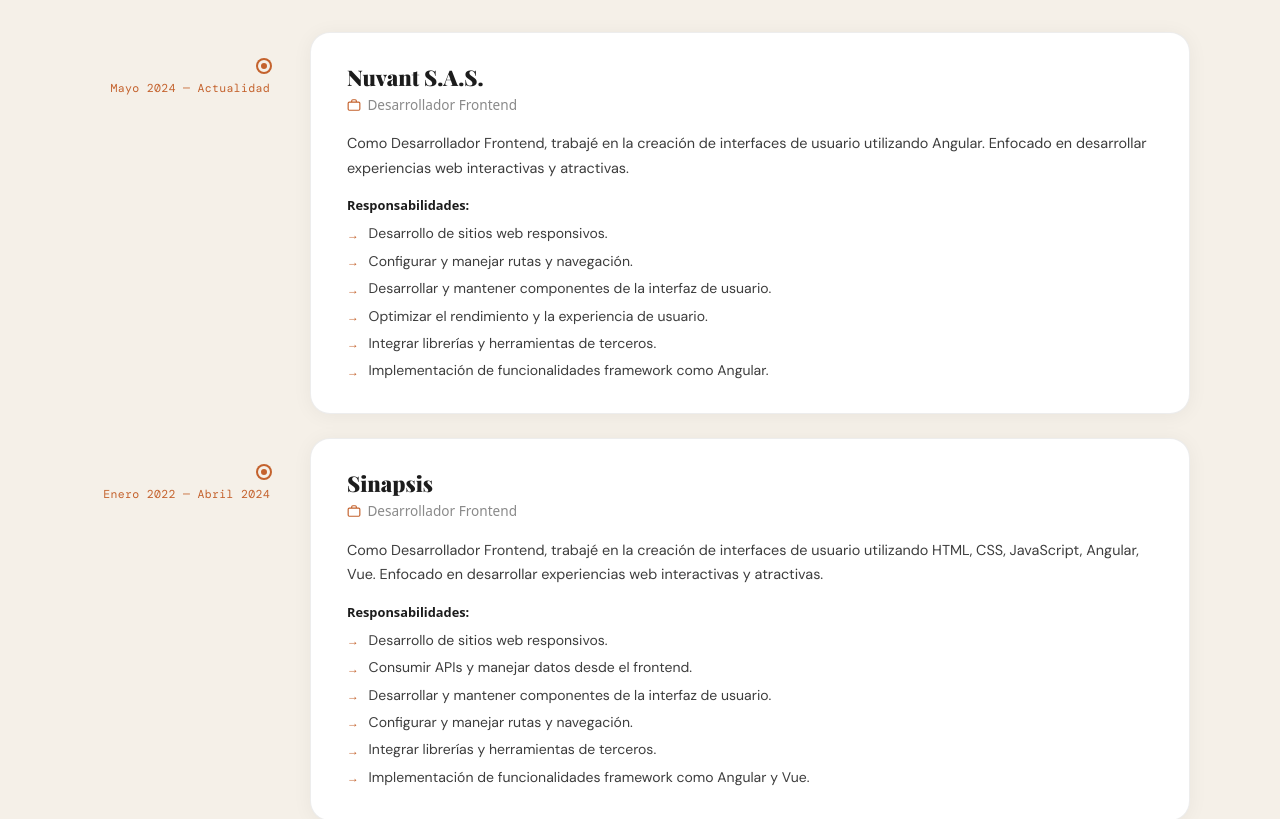
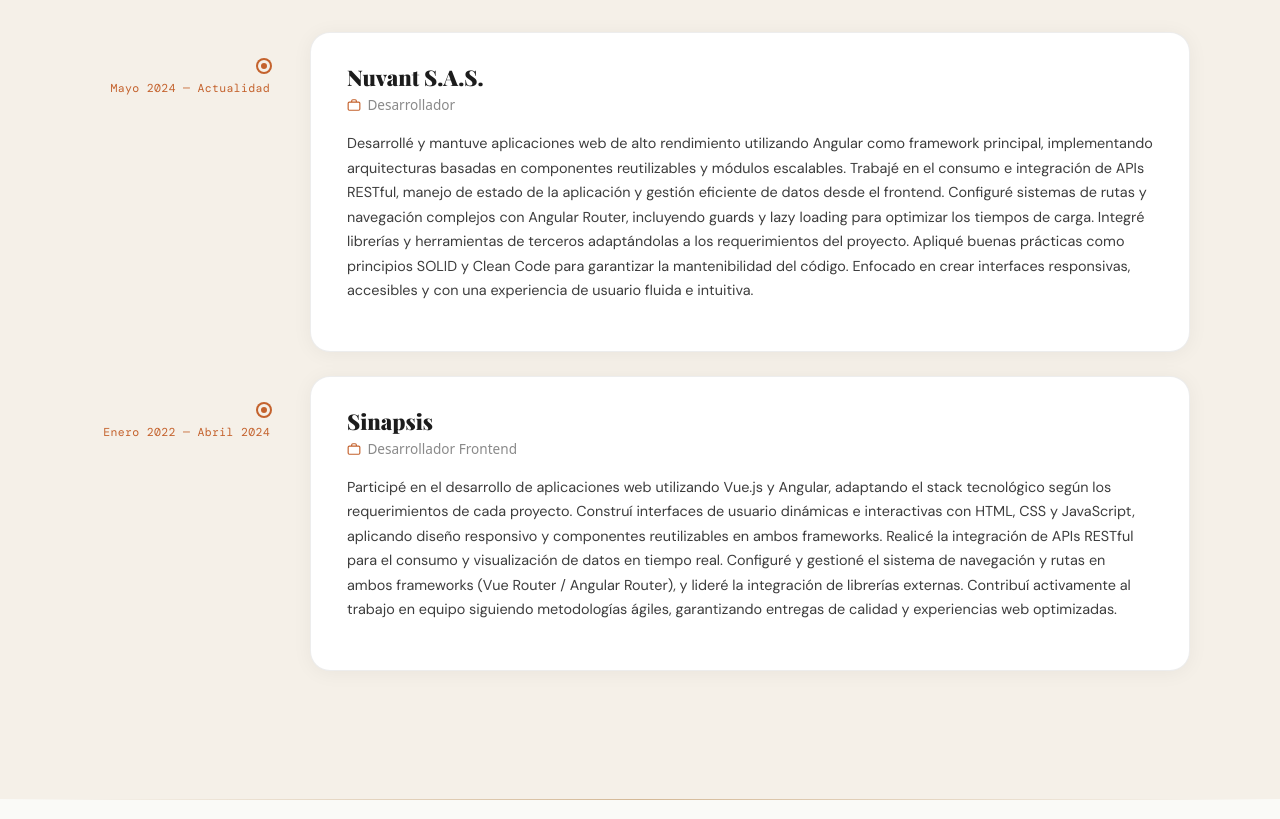
Before and after one commit to agc1921/portafolio, an Angular app: page / in a window 1280 px wide. Shown: the part 1780-2599 px from the top of the page. Built offline with nearby package versions, Linux system fonts and the light colour scheme; a web font is replaced by a local one.

Commit message:
update skills v3

```diff
--- a/src/app/components/layout/experiencia/experiencia.component.html
+++ b/src/app/components/layout/experiencia/experiencia.component.html
@@ -14,23 +14,24 @@
         <div class="exp-card">
           <h3 class="exp-company">Nuvant S.A.S.</h3>
           <p class="exp-role">
-            <svg width="14" height="14" viewBox="0 0 24 24" fill="none" stroke="currentColor" stroke-width="2"><rect x="2" y="7" width="20" height="14" rx="2"/><path d="M16 7V5a2 2 0 0 0-2-2h-4a2 2 0 0 0-2 2v2"/></svg>
-            Desarrollador Frontend
+            <svg width="14" height="14" viewBox="0 0 24 24" fill="none" stroke="currentColor" stroke-width="2">
+              <rect x="2" y="7" width="20" height="14" rx="2" />
+              <path d="M16 7V5a2 2 0 0 0-2-2h-4a2 2 0 0 0-2 2v2" />
+            </svg>
+            Desarrollador
           </p>
           <p class="exp-desc">
-            Como Desarrollador Frontend, trabajé en la creación de interfaces de
-            usuario utilizando Angular. Enfocado en desarrollar experiencias web
-            interactivas y atractivas.
+            Desarrollé y mantuve aplicaciones web de alto rendimiento utilizando Angular como framework principal,
+            implementando arquitecturas basadas en componentes reutilizables y módulos escalables. Trabajé en el
+            consumo e integración de APIs RESTful, manejo de estado de la aplicación y gestión eficiente de datos desde
+            el frontend. Configuré sistemas de rutas y navegación complejos con Angular Router, incluyendo guards y
+            lazy loading para optimizar los tiempos de carga. Integré librerías y herramientas de terceros adaptándolas
+            a
+            los requerimientos del proyecto. Apliqué buenas prácticas como principios SOLID y Clean Code para
+            garantizar la mantenibilidad del código. Enfocado en crear interfaces responsivas, accesibles y con una
+            experiencia de usuario fluida e intuitiva.
+
           </p>
-          <p class="exp-resp-label">Responsabilidades:</p>
-          <ul class="exp-list">
-            <li>Desarrollo de sitios web responsivos.</li>
-            <li>Configurar y manejar rutas y navegación.</li>
-            <li>Desarrollar y mantener componentes de la interfaz de usuario.</li>
-            <li>Optimizar el rendimiento y la experiencia de usuario.</li>
-            <li>Integrar librerías y herramientas de terceros.</li>
-            <li>Implementación de funcionalidades framework como Angular.</li>
-          </ul>
         </div>
       </div>
 
@@ -42,23 +43,21 @@
         <div class="exp-card">
           <h3 class="exp-company">Sinapsis</h3>
           <p class="exp-role">
-            <svg width="14" height="14" viewBox="0 0 24 24" fill="none" stroke="currentColor" stroke-width="2"><rect x="2" y="7" width="20" height="14" rx="2"/><path d="M16 7V5a2 2 0 0 0-2-2h-4a2 2 0 0 0-2 2v2"/></svg>
+            <svg width="14" height="14" viewBox="0 0 24 24" fill="none" stroke="currentColor" stroke-width="2">
+              <rect x="2" y="7" width="20" height="14" rx="2" />
+              <path d="M16 7V5a2 2 0 0 0-2-2h-4a2 2 0 0 0-2 2v2" />
+            </svg>
             Desarrollador Frontend
           </p>
           <p class="exp-desc">
-            Como Desarrollador Frontend, trabajé en la creación de interfaces de
-            usuario utilizando HTML, CSS, JavaScript, Angular, Vue. Enfocado en
-            desarrollar experiencias web interactivas y atractivas.
+            Participé en el desarrollo de aplicaciones web utilizando Vue.js y Angular, adaptando el stack tecnológico
+            según los requerimientos de cada proyecto. Construí interfaces de usuario dinámicas e interactivas con
+            HTML, CSS y JavaScript, aplicando diseño responsivo y componentes reutilizables en ambos frameworks.
+            Realicé la integración de APIs RESTful para el consumo y visualización de datos en tiempo real. Configuré y
+            gestioné el sistema de navegación y rutas en ambos frameworks (Vue Router / Angular Router), y lideré la
+            integración de librerías externas. Contribuí activamente al trabajo en equipo siguiendo metodologías ágiles,
+            garantizando entregas de calidad y experiencias web optimizadas.
           </p>
-          <p class="exp-resp-label">Responsabilidades:</p>
-          <ul class="exp-list">
-            <li>Desarrollo de sitios web responsivos.</li>
-            <li>Consumir APIs y manejar datos desde el frontend.</li>
-            <li>Desarrollar y mantener componentes de la interfaz de usuario.</li>
-            <li>Configurar y manejar rutas y navegación.</li>
-            <li>Integrar librerías y herramientas de terceros.</li>
-            <li>Implementación de funcionalidades framework como Angular y Vue.</li>
-          </ul>
         </div>
       </div>
 
```
